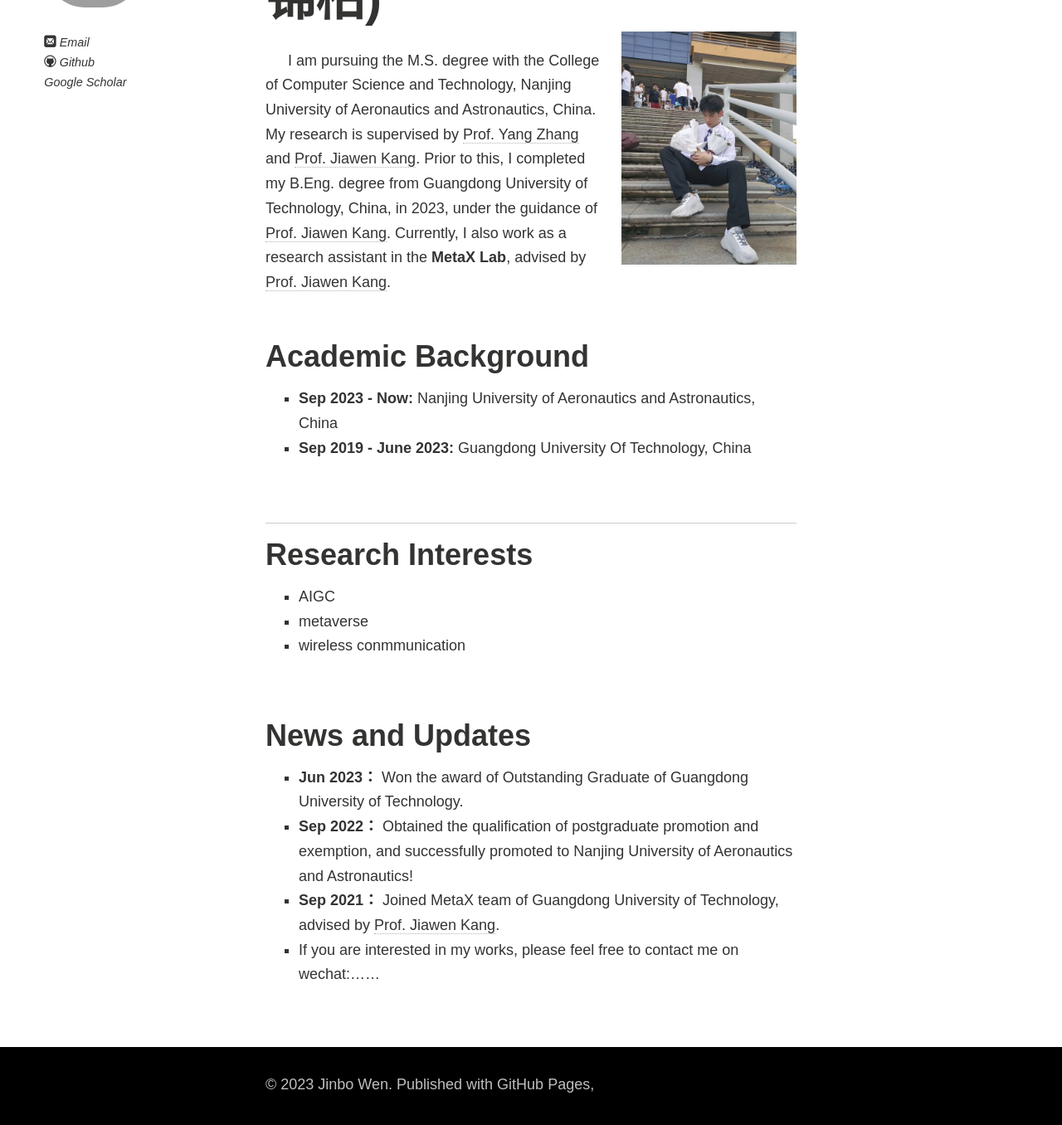
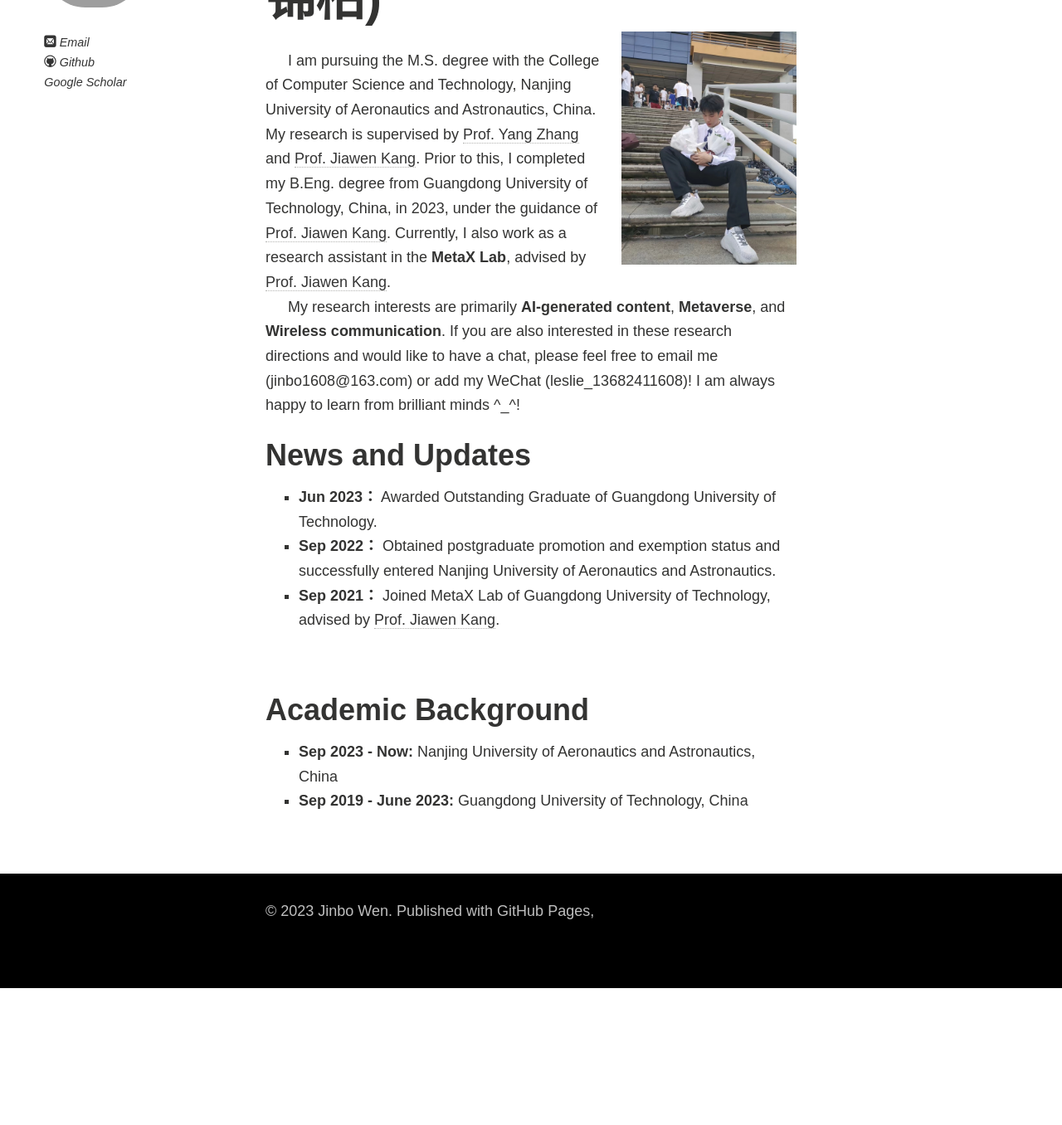
Before and after one commit to wenjinb/wenjinb.github.io, a Jekyll site: the page built from index.md, in a window 1280 px wide and 1400 px high, scrolled down 199 px. Shown: the top 1356 px of the window at 83% size. Built offline with Jekyll 4.4.1, drawn with Linux system fonts in a browser that asks for light colours; nearby versions of some CDN libraries; comment, search, counter and statistics services are not loaded; a style sheet for code colours, icons or effects is not loaded; our own code applies the rules of GitHub Pages for plain Markdown files; after the commit the page ends 1390 px from its top, so only the background shows below that.

Commit message:
Update index.md

```diff
--- a/index.md
+++ b/index.md
@@ -11,30 +11,18 @@ layout: page
 
 I am pursuing the M.S. degree with the College of Computer Science and Technology, Nanjing University of Aeronautics and Astronautics, China. My research is supervised by [Prof. Yang Zhang](http://faculty.nuaa.edu.cn/yang/zh_CN/index.htm) and [Prof. Jiawen Kang](https://teacher.gdut.edu.cn/kangjiawen/zh_CN/index.htm). Prior to this, I completed my B.Eng. degree from Guangdong University of Technology, China, in 2023, under the guidance of [Prof. Jiawen Kang](https://teacher.gdut.edu.cn/kangjiawen/zh_CN/index.htm). Currently, I also work as a research assistant in the **MetaX Lab**, advised by [Prof. Jiawen Kang](https://teacher.gdut.edu.cn/kangjiawen/zh_CN/index.htm).
 
+My research interests are primarily **AI-generated content**, **Metaverse**, and **Wireless communication**. If you are also interested in these research directions and would like to have a chat, please feel free to email me (jinbo1608@163.com) or add my WeChat (leslie_13682411608)! I am always happy to learn from brilliant minds ^_^!
+<br>
 
+## News and Updates
+
+- **Jun 2023：** Awarded Outstanding Graduate of Guangdong University of Technology.
+- **Sep 2022：** Obtained postgraduate promotion and exemption status and successfully entered Nanjing University of Aeronautics and Astronautics.
+- **Sep 2021：** Joined MetaX Lab of Guangdong University of Technology, advised by [Prof. Jiawen Kang](https://teacher.gdut.edu.cn/kangjiawen/zh_CN/index.htm).
 
 <br>
 
 ## Academic Background
 
 - **Sep 2023 - Now:** Nanjing University of Aeronautics and Astronautics, China
-- **Sep 2019 - June 2023:** Guangdong University Of Technology, China
-
-<br>
-
----
-## Research Interests
-- AIGC
-- metaverse
-- wireless conmmunication
-
-<br>
-
-
-
-## News and Updates
-
-- **Jun 2023：** Won the award of Outstanding Graduate of Guangdong University of Technology.
-- **Sep 2022：** Obtained the qualification of postgraduate promotion and exemption, and successfully promoted to Nanjing University of Aeronautics and Astronautics!
-- **Sep 2021：** Joined MetaX team of Guangdong University of Technology, advised by [Prof. Jiawen Kang](https://teacher.gdut.edu.cn/kangjiawen/zh_CN/index.htm).
-- If you are interested in my works, please feel free to contact me on wechat:......
+- **Sep 2019 - June 2023:** Guangdong University of Technology, China
```
